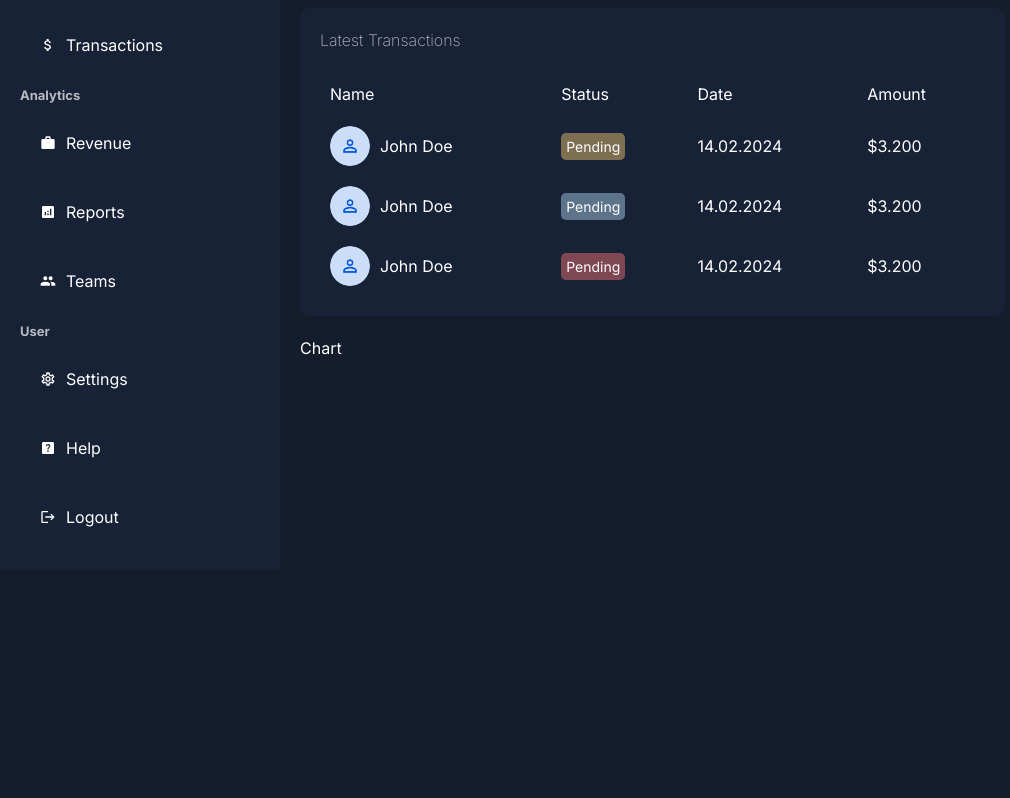
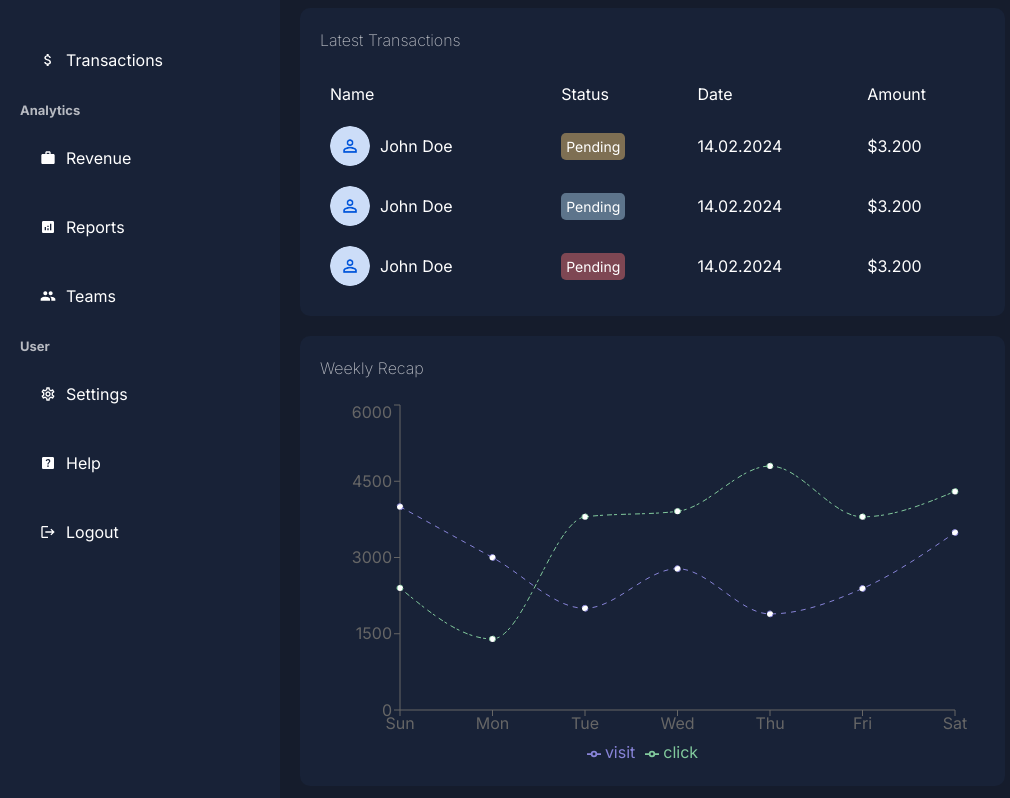
Before and after one commit to pagott0/Dashboard-NextJS, a Next.js app: page /dashboard in a window 1280 px wide. Shown: the part 318-1116 px from the top of the page, without its empty margins (0-1010 px from the left). Before the commit the page ends 887 px from the top, so only its background shows below. Built offline with nearby package versions, Linux system fonts and the light colour scheme.

Commit message:
chore: chart component

```diff
--- a/app/ui/dashboard/chart/chart.module.css
+++ b/app/ui/dashboard/chart/chart.module.css
@@ -1,3 +1,12 @@
 .container {
+    height: 450px;
+    background-color: var(--bgSoft);
+    padding: 20px;
+    border-radius: 10px;
+}
 
+.title {
+    font-weight: 200;
+    color: var(--textSoft);
+    margin-bottom: 20px;
 }
--- a/app/ui/dashboard/chart/chart.tsx
+++ b/app/ui/dashboard/chart/chart.tsx
@@ -1,9 +1,69 @@
+"use client"
+import { CartesianGrid, Legend, Line, LineChart, ResponsiveContainer, Tooltip, XAxis, YAxis } from 'recharts';
 import styles from './chart.module.css';
+
+const data = [
+    {
+      name: "Sun",
+      visit: 4000,
+      click: 2400,
+    },
+    {
+      name: "Mon",
+      visit: 3000,
+      click: 1398,
+    },
+    {
+      name: "Tue",
+      visit: 2000,
+      click: 3800,
+    },
+    {
+      name: "Wed",
+      visit: 2780,
+      click: 3908,
+    },
+    {
+      name: "Thu",
+      visit: 1890,
+      click: 4800,
+    },
+    {
+      name: "Fri",
+      visit: 2390,
+      click: 3800,
+    },
+    {
+      name: "Sat",
+      visit: 3490,
+      click: 4300,
+    },
+  ];
 
 const Chart = () => {
     return (
         <div className={styles.container}>
-            Chart
+            <h2 className={styles.title}>Weekly Recap</h2>
+            <ResponsiveContainer width="100%" height="90%">
+                <LineChart
+                    width={500}
+                    height={300}
+                    data={data}
+                    margin={{
+                        top: 5,
+                        right: 30,
+                        left: 20,
+                        bottom: 5,
+                    }}
+                >
+                    <XAxis dataKey="name" />
+                    <YAxis />
+                    <Tooltip contentStyle={{background: "#151c2c", border: "none"}}/>
+                    <Legend />
+                    <Line type="monotone" dataKey="visit" stroke="#8884d8" strokeDasharray="5 5" />
+                    <Line type="monotone" dataKey="click" stroke="#82ca9d" strokeDasharray="3 4 5 2" />
+                </LineChart>
+            </ResponsiveContainer>
         </div>
     )
 }
--- a/package.json
+++ b/package.json
@@ -12,7 +12,8 @@
     "next": "14.1.0",
     "react": "^18",
     "react-dom": "^18",
-    "react-icons": "^5.0.1"
+    "react-icons": "^5.0.1",
+    "recharts": "^2.12.0"
   },
   "devDependencies": {
     "@types/node": "^20",
```
Also changed, not shown: 1 other file (tests, documents, lock files or other folders).
